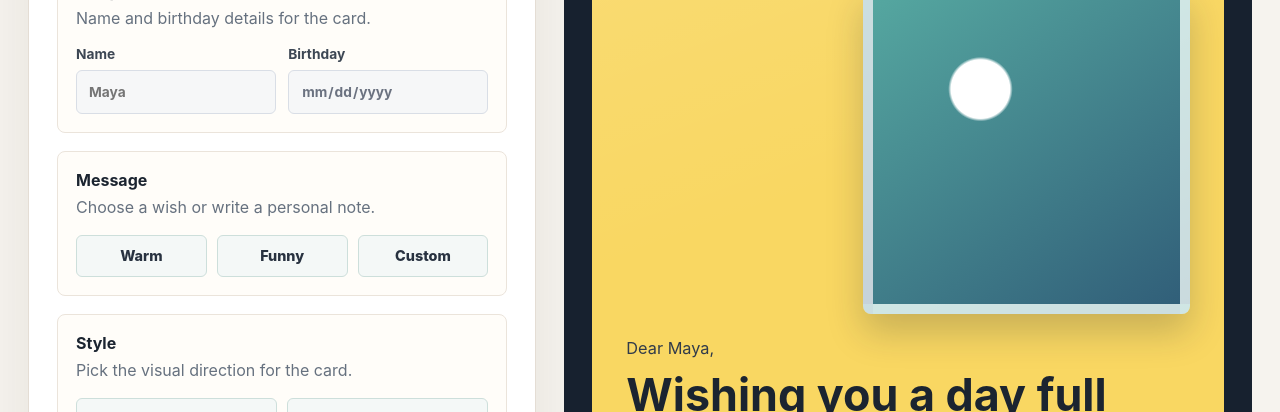
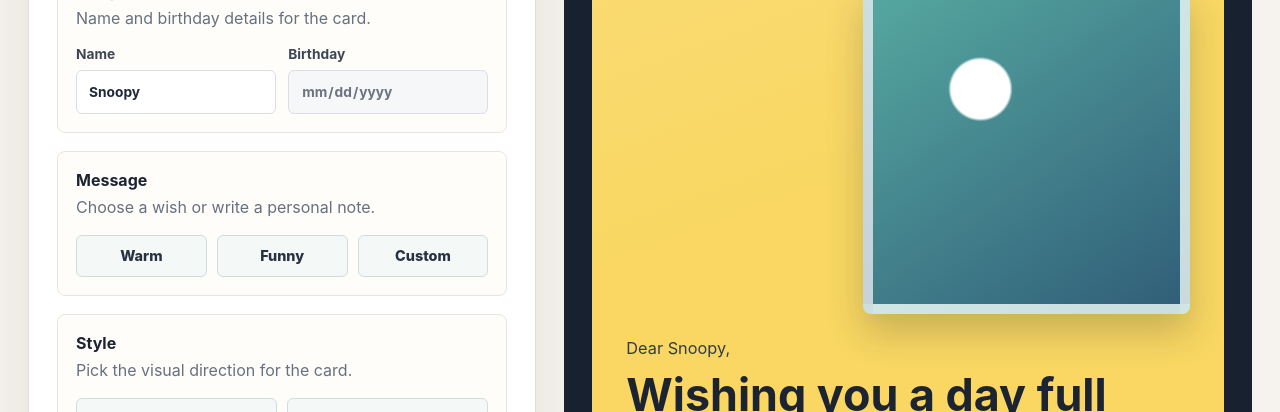
Before and after one commit to jadecodelab/personalized-birthday-card, a React (Vite) app: page / in a window 1280 px wide. Shown: the part 186-598 px from the top of the page. Built offline with nearby package versions, Linux system fonts and the light colour scheme.

Commit message:
feat: add recipient name input

```diff
--- a/src/App.tsx
+++ b/src/App.tsx
@@ -1,4 +1,9 @@
+import { useState } from "react";
+
 export default function App() {
+  const [recipientName, setRecipientName] = useState("Snoopy");
+  const previewName = recipientName.trim() || "Birthday Star";
+
   return (
     <main className="app-shell">
       <section className="builder-panel" aria-label="Birthday card builder">
@@ -16,7 +21,13 @@ export default function App() {
             <div className="field-grid">
               <label>
                 Name
-                <input placeholder="Maya" disabled />
+                <input
+                  value={recipientName}
+                  onChange={(event) => setRecipientName(event.target.value)}
+                  placeholder="Maya"
+                  maxLength={40}
+                  autoComplete="name"
+                />
               </label>
               <label>
                 Birthday
@@ -61,7 +72,7 @@ export default function App() {
           <div className="card-ribbon">Happy Birthday</div>
           <div className="photo-placeholder" aria-hidden="true" />
           <div className="card-copy">
-            <p>Dear Maya,</p>
+            <p>Dear {previewName},</p>
             <h2>Wishing you a day full of joy.</h2>
             <p>
               May this year bring bright moments, good people, and the kind of
--- a/src/styles.css
+++ b/src/styles.css
@@ -126,10 +126,21 @@ input {
   width: 100%;
   min-height: 44px;
   padding: 10px 12px;
+  color: #1f2937;
+  background: #ffffff;
+  border: 1px solid #d9dee6;
+  border-radius: 6px;
+}
+
+input:focus {
+  border-color: #2f7f7a;
+  box-shadow: 0 0 0 3px rgb(47 127 122 / 0.16);
+  outline: none;
+}
+
+input:disabled {
   color: #6b7280;
   background: #f6f7f8;
-  border: 1px solid #d9dee6;
-  border-radius: 6px;
 }
 
 .choice-row,
```
